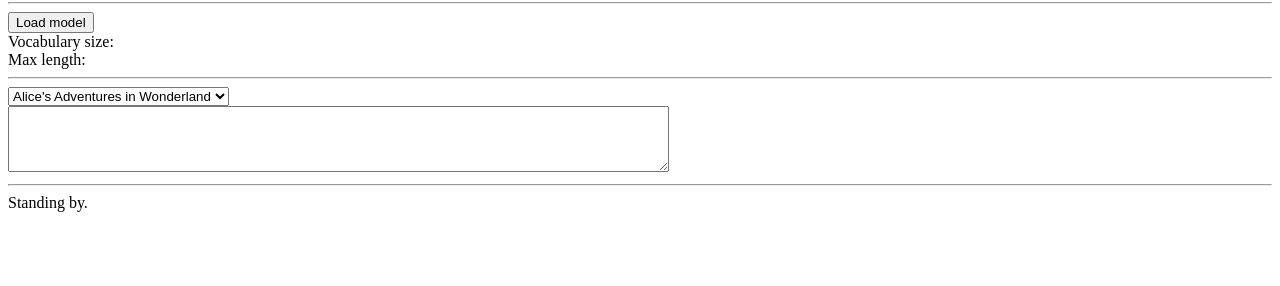
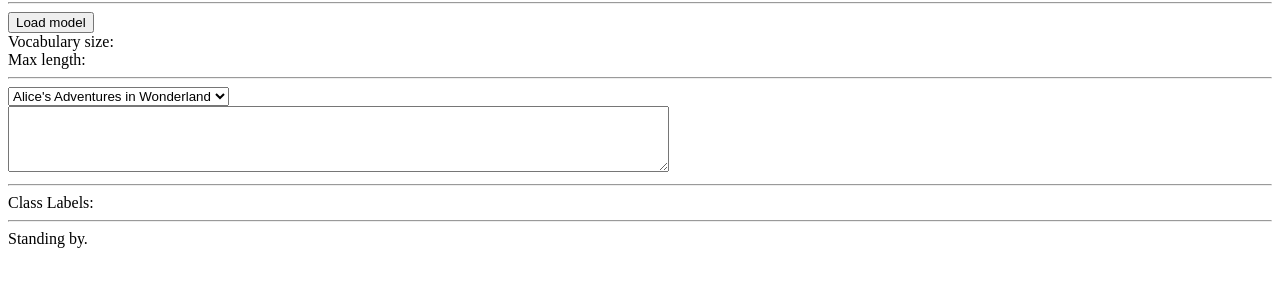
Before and after one commit to lazypocket/lazypocket.github.io, a plain HTML site: page hw4_dummy/index.html in a window 1280 px wide. Shown: the part 78-364 px from the top of the page. Drawn offline with Linux system fonts and the light colour scheme.

Commit message:
Update index.html

```diff
--- a/hw4_dummy/index.html
+++ b/hw4_dummy/index.html
@@ -38,6 +38,11 @@
     <textarea id="text-entry" rows="4" cols="80"></textarea>
   </div>
   <hr>
+    <div>
+      <span>Class Labels: </span>
+      <span id="classLabels"></span>
+    </div>
+  <hr>
   <div>
     <span id="status">Standing by.</span>
   </div>
```
